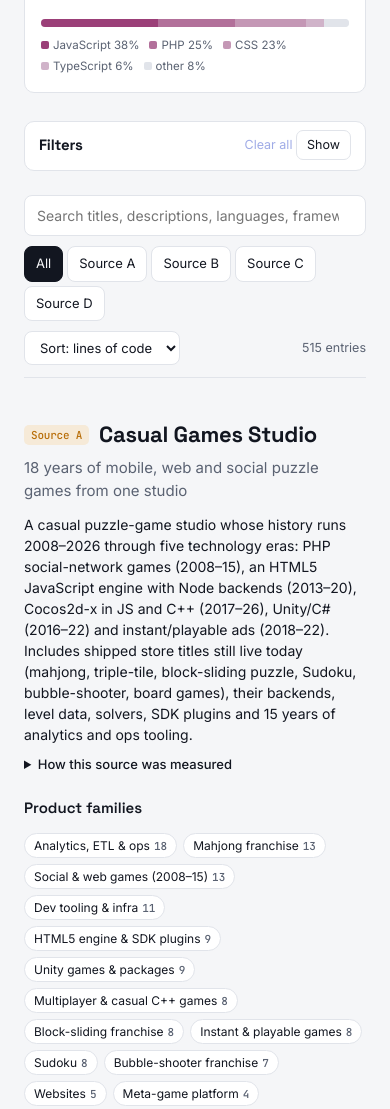
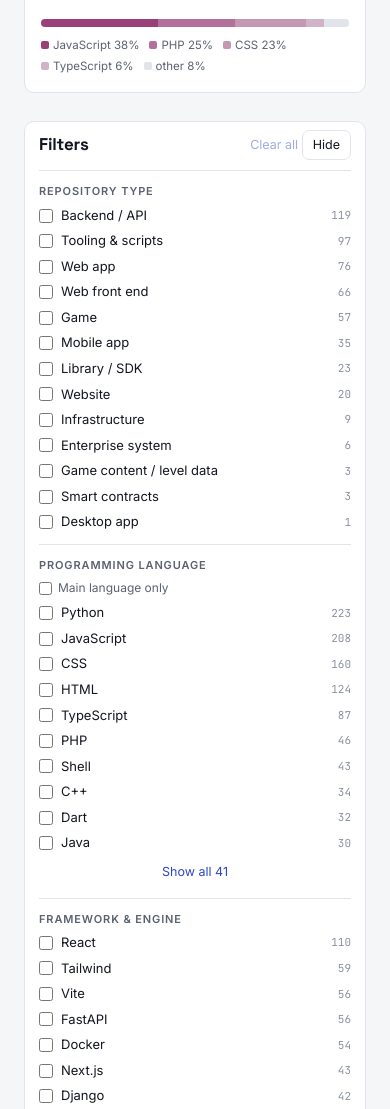
Before and after one commit to harshel-bahl/raw-code-catalogue, a plain HTML site: page index.html in a window 390 px wide. Shown: the part 1858-2967 px from the top of the page. Drawn offline with Linux system fonts and the light colour scheme.

Commit message:
Show filters by default on all screen widths
Co-Authored-By: Claude Opus 5.5 <noreply@anthropic.com>

```diff
--- a/index.html
+++ b/index.html
@@ -153,7 +153,7 @@ footer{margin-top:56px;padding-top:18px;border-top:1px solid var(--line);color:v
 .content .toolbar{margin-top:0}
 aside.filters{position:sticky;top:calc(env(safe-area-inset-top,0px) + 12px);max-height:calc(100vh - 24px);overflow:auto;padding:4px 4px 16px 0;font-size:13px;overscroll-behavior:contain}
 .fhead{display:flex;align-items:center;justify-content:space-between;gap:8px;padding:8px 0 10px;border-bottom:1px solid var(--line)}
-.fhead h2{font-size:15px}
+.fhead h2{font-size:17px}
 .fbtn{font:inherit;font-size:12.5px;padding:5px 10px;border:1px solid var(--line);border-radius:7px;background:var(--surface);color:var(--ink);cursor:pointer}
 .fbtn.link{border:0;background:none;color:var(--accent);padding:4px 0}
 .fbtn[disabled]{opacity:.45;cursor:default}
@@ -178,14 +178,16 @@ aside.filters{position:sticky;top:calc(env(safe-area-inset-top,0px) + 12px);max-
 .src.nomatch .nomatch-note{display:block}
 .src.nomatch{padding-top:14px}
 .ftoggle{display:none}
+.tfilters{display:none;font:inherit;font-size:13px;font-weight:600;padding:7px 12px;border:1px solid var(--accent);border-radius:8px;background:var(--accent);color:var(--bg);cursor:pointer}
 @media (max-width:1100px){
   .layout{grid-template-columns:1fr;gap:0}
   aside.filters{position:static;max-height:none;overflow:visible;padding:0;border:1px solid var(--line);border-radius:10px;background:var(--surface);padding-inline:14px}
   .ftoggle{display:inline-block}
-  aside.filters:not(.open) .fbody{display:none}
-  aside.filters .fhead{border-bottom:0}
-  aside.filters.open .fhead{border-bottom:1px solid var(--line)}
-  .fbody{display:grid;grid-template-columns:repeat(auto-fill,minmax(220px,1fr));column-gap:20px}
+  aside.filters.closed .fbody{display:none}
+  aside.filters.closed .fhead{border-bottom:0}
+  .tfilters{display:inline-block}
+  .fbody{display:grid;grid-template-columns:repeat(auto-fill,minmax(220px,1fr));column-gap:20px;align-items:start}
+  .fbody .fgroup{align-content:start}
   .content .toolbar{margin-top:12px}
 }
 @media (prefers-reduced-motion:reduce){*{transition:none!important;scroll-behavior:auto!important}}
@@ -207,6 +209,7 @@ aside.filters{position:sticky;top:calc(env(safe-area-inset-top,0px) + 12px);max-
   <aside class="filters" id="filters" aria-label="Filters"></aside>
   <div class="content">
   <div class="toolbar" role="search">
+    <button type="button" class="tfilters" id="tfilters">Filters</button>
     <input type="search" id="q" placeholder="Search titles, descriptions, languages, frameworks…" aria-label="Search repositories">
     <div class="seg" id="srcfilter" aria-label="Filter by source"></div>
     <select id="sort" aria-label="Sort repositories">
@@ -526,7 +529,7 @@ function facetValues(key){
 const FACETS=[["type","Repository type","type",0],["lang","Programming language","langs",10],["fw","Framework & engine","fw",10],["size","Size","size",0],["i18n","Language support (i18n)","i18n",0]];
 function buildFilters(){
   const el=$("#filters");
-  let h=`<div class="fhead"><h2>Filters</h2><span><button type="button" class="fbtn link" id="fclear" disabled>Clear all</button> <button type="button" class="fbtn ftoggle" id="ftoggle" aria-expanded="false">Show</button></span></div><div class="fbody">`;
+  let h=`<div class="fhead"><h2>Filters</h2><span><button type="button" class="fbtn link" id="fclear" disabled>Clear all</button> <button type="button" class="fbtn ftoggle" id="ftoggle" aria-expanded="true">Hide</button></span></div><div class="fbody">`;
   for(const [key,label,src,lim] of FACETS){
     let vals=facetValues(src);
     if(key==="size")vals=SIZES.map(s=>s[0]);
@@ -567,8 +570,9 @@ function buildFilters(){
     const m=e.target.closest("[data-more]");
     if(m){el.querySelectorAll(`.opt[data-facet="${m.dataset.more}"][data-extra]`).forEach(o=>o.hidden=false);m.remove();return}
     if(e.target.id==="fclear"){clearF();return}
-    if(e.target.id==="ftoggle"){const o=el.classList.toggle("open");e.target.setAttribute("aria-expanded",o);e.target.textContent=o?"Hide":"Show"}
+    if(e.target.id==="ftoggle"){const c=el.classList.toggle("closed");e.target.setAttribute("aria-expanded",!c);updateFilters()}
   });
+  $("#tfilters").addEventListener("click",()=>{el.classList.remove("closed");updateFilters();el.scrollIntoView({block:"start"})});
   $("#active").addEventListener("click",e=>{
     const c=e.target.closest(".achip");if(!c)return;const f=state.f,[k,v]=[c.dataset.k,c.dataset.v];
     if(f[k] instanceof Set)f[k].delete(v);else if(k==="mainOnly")f.mainOnly=false;else f[k]=typeof f[k]==="number"?0:"";
@@ -604,7 +608,7 @@ function updateFilters(){
   $("#active").innerHTML=chips.length?chips.join("")+`<button type="button" class="fbtn link" id="aclear">Clear all</button>`:"";
   const ac=$("#aclear");if(ac)ac.onclick=clearF;
   $("#fclear").disabled=!chips.length;
-  const n=chips.length;$("#ftoggle").textContent=($("#filters").classList.contains("open")?"Hide":"Show")+(n?` (${n})`:"");
+  const n=chips.length;$("#ftoggle").textContent=($("#filters").classList.contains("closed")?"Show":"Hide");$("#tfilters").textContent="Filters"+(n?` (${n})`:"");
 }
 function matchQ(r){
   const s=DATA.sources.find(s=>s.id===r._f.sid);
```
